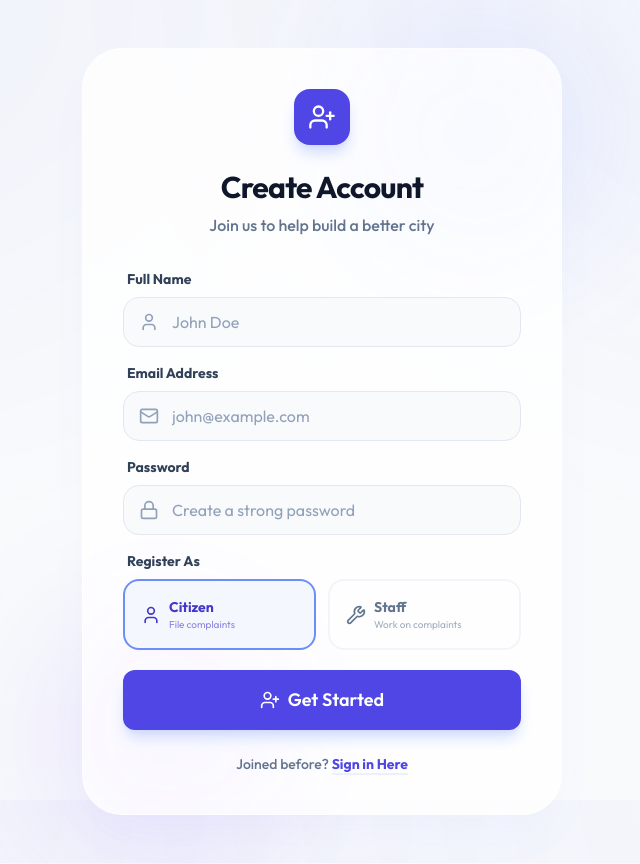
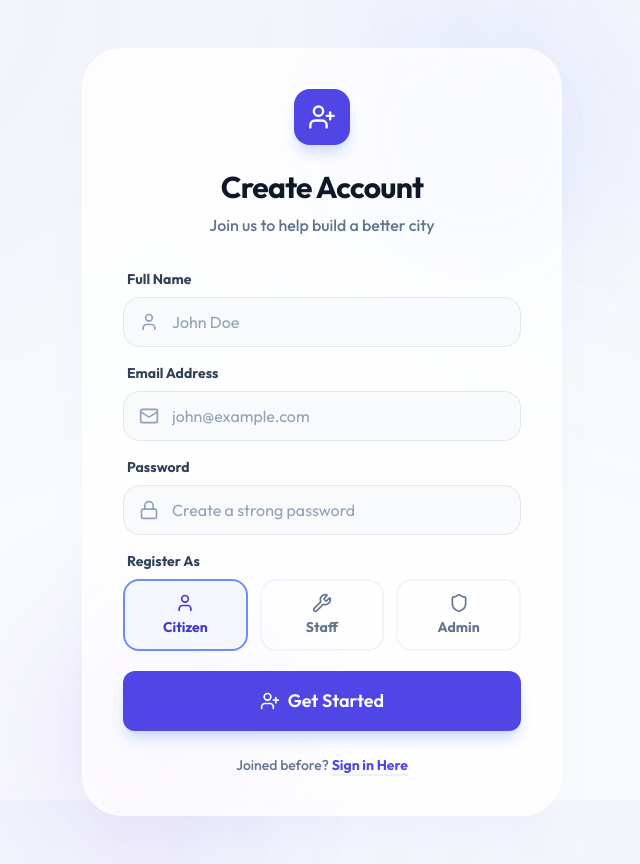
Before and after one commit to Jashuyeluri/ONLINE-COMPLAINT-SYSTEM, a React (Vite) app in the folder frontend/: page /register in a window 1280 px wide. Shown: the whole page, without its empty margins (318-958 px from the left). Built offline with nearby package versions, Linux system fonts and the light colour scheme; no server answers.

Commit message:
Add explicit Admin registration role option for faculty presentation

```diff
--- a/frontend/src/pages/Register.jsx
+++ b/frontend/src/pages/Register.jsx
@@ -2,7 +2,7 @@ import { useState } from 'react';
 import { useNavigate, Link } from 'react-router-dom';
 import api from '../services/api';
 import { useAuth } from '../context/AuthContext';
-import { User, Mail, Lock, UserPlus, AlertCircle, Wrench } from 'lucide-react';
+import { User, Mail, Lock, UserPlus, AlertCircle, Wrench, Shield } from 'lucide-react';
 import toast from 'react-hot-toast';
 
 const Register = () => {
@@ -93,32 +93,36 @@ const Register = () => {
               {/* Role Selection */}
               <div>
                 <label className="block text-sm font-bold text-slate-700 mb-2 ml-1">Register As</label>
-                <div className="grid grid-cols-2 gap-3">
+                <div className="grid grid-cols-3 gap-3">
                   <button type="button"
                     onClick={() => setFormData({ ...formData, role: 'user' })}
-                    className={`flex items-center gap-2 p-4 rounded-2xl border-2 transition-all ${
+                    className={`flex flex-col items-center justify-center p-3 rounded-2xl border-2 transition-all ${
                       formData.role === 'user'
                         ? 'border-indigo-500 bg-indigo-50 text-indigo-700'
                         : 'border-slate-100 text-slate-500 hover:border-slate-200'
                     }`}>
-                    <User className="w-5 h-5" />
-                    <div className="text-left">
-                      <p className="text-sm font-bold">Citizen</p>
-                      <p className="text-[10px] opacity-60">File complaints</p>
-                    </div>
+                    <User className="w-5 h-5 mb-1" />
+                    <span className="text-sm font-bold">Citizen</span>
                   </button>
                   <button type="button"
                     onClick={() => setFormData({ ...formData, role: 'staff' })}
-                    className={`flex items-center gap-2 p-4 rounded-2xl border-2 transition-all ${
+                    className={`flex flex-col items-center justify-center p-3 rounded-2xl border-2 transition-all ${
                       formData.role === 'staff'
                         ? 'border-teal-500 bg-teal-50 text-teal-700'
                         : 'border-slate-100 text-slate-500 hover:border-slate-200'
                     }`}>
-                    <Wrench className="w-5 h-5" />
-                    <div className="text-left">
-                      <p className="text-sm font-bold">Staff</p>
-                      <p className="text-[10px] opacity-60">Work on complaints</p>
-                    </div>
+                    <Wrench className="w-5 h-5 mb-1" />
+                    <span className="text-sm font-bold">Staff</span>
+                  </button>
+                  <button type="button"
+                    onClick={() => setFormData({ ...formData, role: 'admin' })}
+                    className={`flex flex-col items-center justify-center p-3 rounded-2xl border-2 transition-all ${
+                      formData.role === 'admin'
+                        ? 'border-rose-500 bg-rose-50 text-rose-700'
+                        : 'border-slate-100 text-slate-500 hover:border-slate-200'
+                    }`}>
+                    <Shield className="w-5 h-5 mb-1" />
+                    <span className="text-sm font-bold">Admin</span>
                   </button>
                 </div>
               </div>
```
Also changed, not shown: 1 other file (tests, documents, lock files or other folders).
